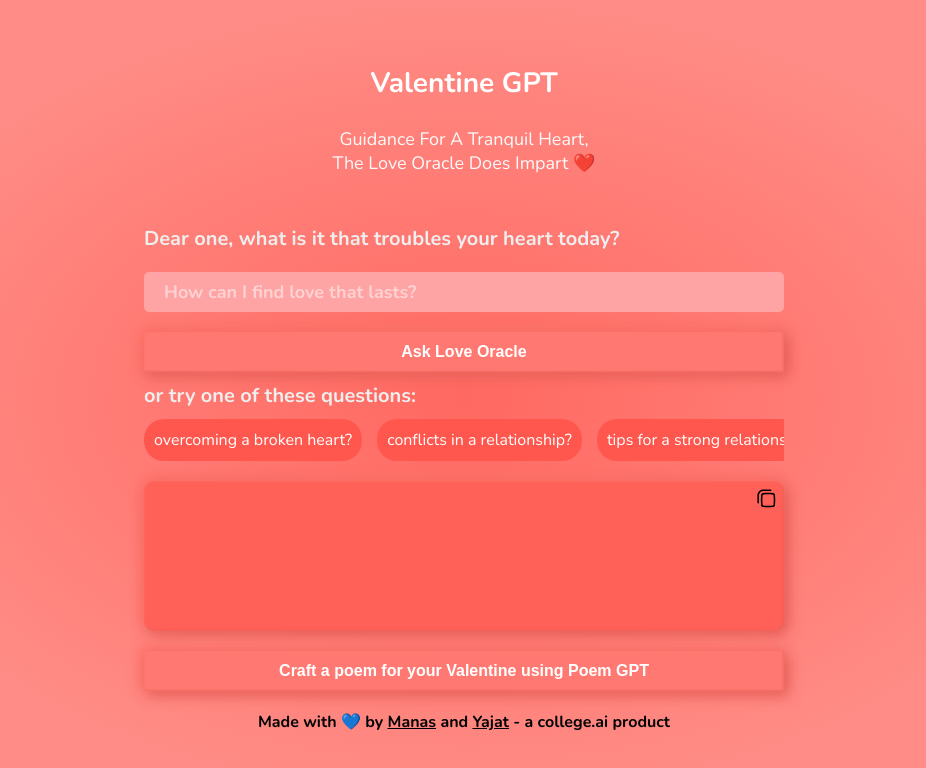
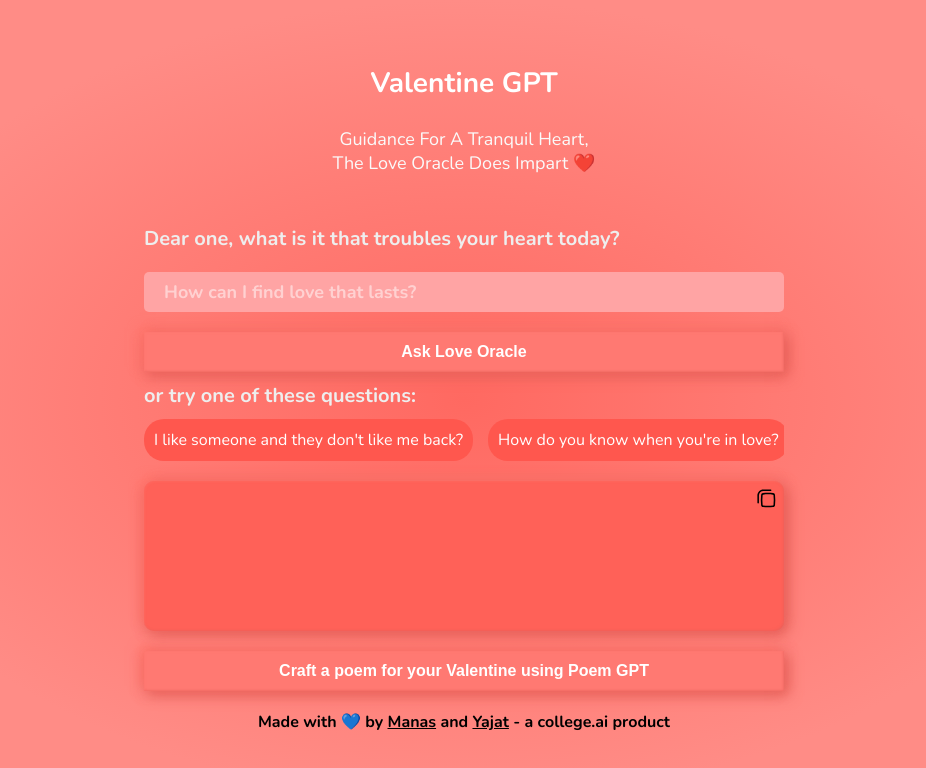
Before and after one commit to sheldor07/valentine-gpt, a React (Create React App) app: page /#/ in a window 1280 px wide. Shown: the top 768 px of the page, without its empty margins (176-1102 px from the left). Built offline with nearby package versions, Linux system fonts and the light colour scheme.

Commit message:
changed suggested prompts for love oracle and edited prompt

```diff
--- a/src/pages/loveoracle.js
+++ b/src/pages/loveoracle.js
@@ -68,7 +68,7 @@ export function LoveOracle() {
       concerns and issues to the best of your ability. You will provide relevant, personal and emotional advice which should also
       be in the style of an Oracle. You can explain by analogy, or any other means you see necessary but the advice should be
       actionable and tangible. You are the Oracle of Love. If my question does not pertain to love, relationships, friendships
-      or any other human relation, please answer with: "I am not Jesus, I can't answer everything" My question is ${loveQuestion}`,
+      or any other human relation, please answer with: "I am not Jesus, I can't answer everything" If you can try and include popular pop culture references in your answer to make it more relatable. Keep your answer within 150 words My question is ${loveQuestion}`,
     };
     const options = {
       method: "POST",
@@ -153,19 +153,19 @@ export function LoveOracle() {
         </div>
         <div className="suggested-questions">
           <div className="suggested-question-text" onClick={ setQueryTextAndGenerate }>
-            overcoming a broken heart?
+            I like someone and they don't like me back?
           </div>
           <div className="suggested-question-text" onClick={ setQueryTextAndGenerate }>
-            conflicts in a relationship?
+            How do you know when you're in love?
           </div>
           <div className="suggested-question-text" onClick={ setQueryTextAndGenerate }>
-            tips for a strong relationship?
+            How to get over a breakup?
           </div>
           <div className="suggested-question-text" onClick={ setQueryTextAndGenerate }>
-            challenges of long distance relationships?
+            How to maintain a long distance relationship?
           </div>
           <div className="suggested-question-text" onClick={ setQueryTextAndGenerate }>
-            finding closure after a breakup?
+            I think my partner is cheating on me. What do I do?
           </div>
         </div>
         <div className="ChatOutput" id="ChatOutput">
--- a/src/pages/poemgpt.js
+++ b/src/pages/poemgpt.js
@@ -70,8 +70,8 @@ export function PoemGPT() {
     const data = {
       // Check if the message is empty
       prompt: message
-        ? `Write a Valentine's Day poem for ${valentineName}, incorporating the words '${message}'Express your love and affection in four stanzas, using deep language and metaphors and then explain the poem in 1 paragraph. Do not use the word stanza in your poem.`
-        : `Write a Valentine's Day poem for ${valentineName}. Express your love and affection in four stanzas, using deep language and metaphors and then explain the poem in 1 paragraph. Do not use the word stanza in your poem.`,
+        ? `Write a Valentine's Day poem for ${valentineName}, incorporating the words '${message}'Express your love and affection in three stanzas, using deep language and metaphors and then explain the poem in 1 paragraph. Do not use the word stanza in your poem.`
+        : `Write a Valentine's Day poem for ${valentineName}. Express your love and affection in three stanzas, using deep language and metaphors and then explain the poem in 1 paragraph. Do not use the word stanza in your poem.`,
     };
     // Send a POST request to the API
     const options = {
```
